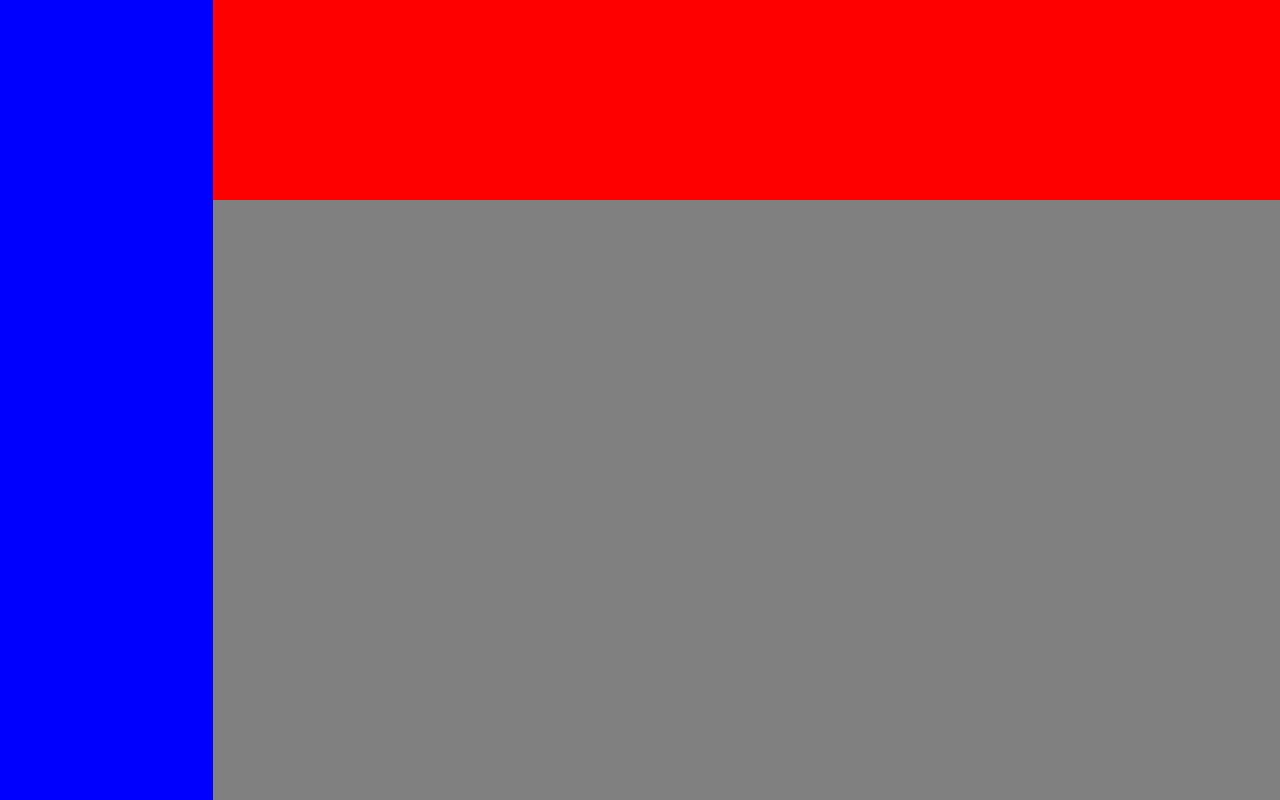
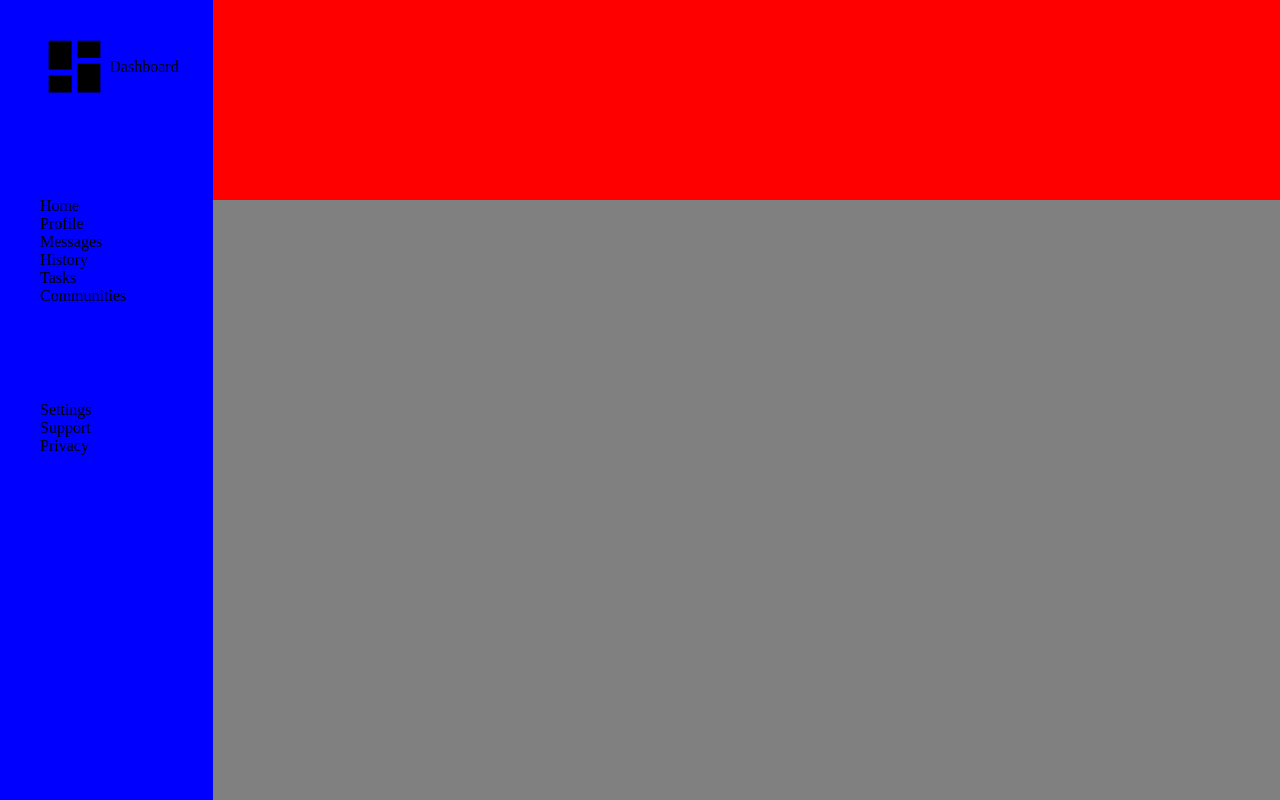
Before and after one commit to tep-vila/admin-dashboard-TOP, a plain HTML site: page index.html in a window 1280 px wide. Drawn offline with Linux system fonts and the light colour scheme.

Commit message:
added the content and partial layout for sidebar

```diff
--- a/index.html
+++ b/index.html
@@ -8,7 +8,28 @@
   </head>
   <body>
     <div class="head"></div>
-    <div class="sidebar"></div>
+
+    <div class="sidebar">
+      <div class="dashboard">
+        <img src="SVGs/view-dashboard.svg" alt="" />Dashboard
+      </div>
+
+      <div class="main-features">
+        <div><img src="" alt="" />Home</div>
+        <div><img src="" alt="" />Profile</div>
+        <div><img src="" alt="" />Messages</div>
+        <div><img src="" alt="" />History</div>
+        <div><img src="" alt="" />Tasks</div>
+        <div><img src="" alt="" />Communities</div>
+      </div>
+
+      <div class="options">
+        <div><img src="" alt="" />Settings</div>
+        <div><img src="" alt="" />Support</div>
+        <div><img src="" alt="" />Privacy</div>
+      </div>
+    </div>
+
     <div class="main-content"></div>
   </body>
 </html>
--- a/styles.css
+++ b/styles.css
@@ -23,8 +23,21 @@ body {
 /* FOR SIDEBAR */
 
 .sidebar {
+  display: flex;
+  flex-direction: column;
+  justify-content: start;
+  align-items: start;
+  gap: 12vh;
+
+  padding: 4vh 0 0 5vh;
+
   background-color: blue;
   grid-area: 1/1/3/2;
+}
+
+.dashboard {
+  display: flex;
+  align-items: center;
 }
 
 /* FOR MAIN CONTENT */
```
Also changed, not shown: SVGs/view-dashboard.svg (added).
